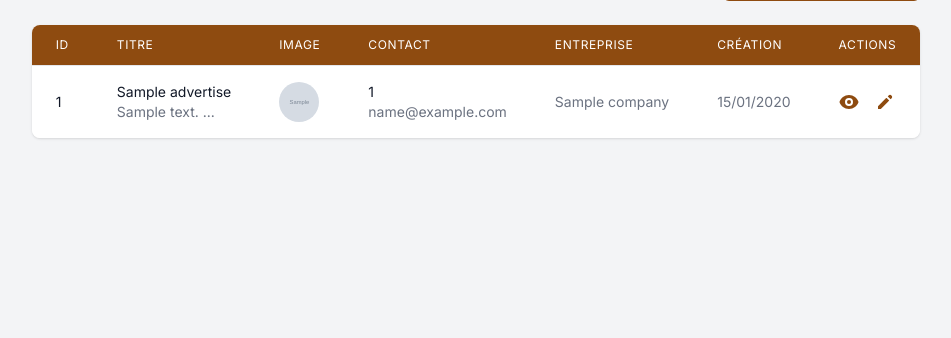
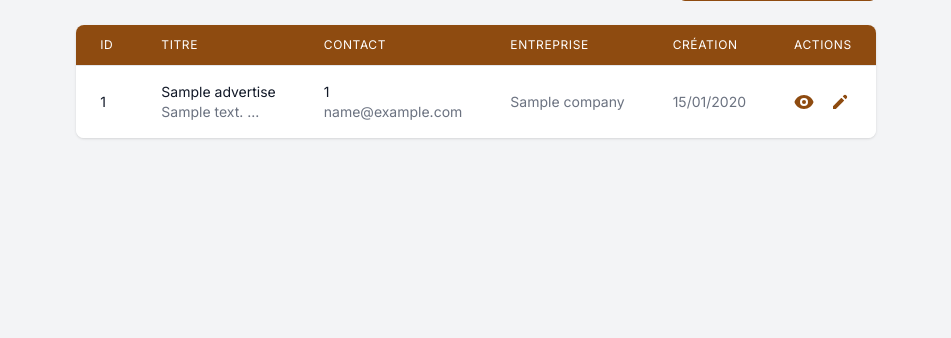
Before and after one commit to olivierAsyst/tumaini-africa-news, a Symfony app: template templates/admin/advertise/index.html.twig in a window 1280 px wide. Shown: the part 153-491 px from the top of the page, without its empty margins (292-1243 px from the left). Run offline with Twig, Linux system fonts and the light colour scheme; the template is opened without the code that fills it: most values are stand-ins (such as "Sample title", 1, 10 or a date in 2020); grey boxes marked "Sample" are stand-in pictures; some libraries are stand-ins or nearby versions.

Commit message:
fix advertise display

```diff
--- a/templates/admin/advertise/index.html.twig
+++ b/templates/admin/advertise/index.html.twig
@@ -21,7 +21,6 @@
                     <tr>
                         <th scope="col" class="px-6 py-3 text-left text-xs font-medium text-white uppercase tracking-wider">ID</th>
                         <th scope="col" class="px-6 py-3 text-left text-xs font-medium text-white uppercase tracking-wider">Titre</th>
-                        <th scope="col" class="px-6 py-3 text-left text-xs font-medium text-white uppercase tracking-wider">Image</th>
                         <th scope="col" class="px-6 py-3 text-left text-xs font-medium text-white uppercase tracking-wider">Contact</th>
                         <th scope="col" class="px-6 py-3 text-left text-xs font-medium text-white uppercase tracking-wider">Entreprise</th>
                         <th scope="col" class="px-6 py-3 text-left text-xs font-medium text-white uppercase tracking-wider">Création</th>
@@ -35,13 +34,6 @@
                         <td class="px-6 py-4 whitespace-nowrap">
                             <div class="text-sm font-medium text-gray-900">{{ advertise.title }}</div>
                             <div class="text-sm text-gray-500 line-clamp-2">{{ advertise.description | slice(0, 50) }} ...</div>
-                        </td>
-                        <td class="px-6 py-4 whitespace-nowrap">
-                            {% if advertise.imageUrl %}
-                            <img src="{{ asset(advertise.imageUrl) }}" alt="Image publicitaire" class="h-10 w-10 rounded-full object-cover">
-                            {% else %}
-                            <span class="text-sm text-gray-500">Aucune image</span>
-                            {% endif %}
                         </td>
                         <td class="px-6 py-4 whitespace-nowrap">
                             <div class="text-sm text-gray-900">{{ advertise.phoneNumber ?? 'Non renseigné' }}</div>
--- a/templates/home/index.html.twig
+++ b/templates/home/index.html.twig
@@ -36,7 +36,7 @@
       <div class="rounded-xl carousel-fixed-item flex-shrink-0 w-full h-[200px] md:h-[250px] overflow-hidden transform hover:scale-[1.01] transition-transform duration-300">
         {% if i < advertises_count and last_advertise[i] %}
           {% set imageUrl = vich_uploader_asset(last_advertise[i], 'imageFile') %}
-          <div class="w-full h-full bg-cover bg-center group" style="background-image: url('{{ imageUrl ? asset(imageUrl) : asset('images/static/default.png') }}')">
+          <div class="w-full h-full bg-cover bg-center group" style="background-image: url('/images/static/default.png')">
             <div class="w-full h-full p-4 bg-black/40 flex flex-col justify-between transition-all duration-300 group-hover:bg-black/50">
               <span class="inline-block bg-violet-800 hover:bg-orange-600 text-white text-xs font-semibold px-3 py-1 rounded-xl uppercase transition-all duration-300 self-start shadow-md">
                 PUBLICITE
@@ -506,7 +506,7 @@ const advertisesData = [
         company: "{{ advertise.company|escape('js') }}",
         phoneNumber: "{{ advertise.phoneNumber|escape('js') }}",
         email: "{{ advertise.email|escape('js') }}",
-        imageUrl: "{{ vich_uploader_asset(advertise, 'imageFile') ? asset(vich_uploader_asset(advertise, 'imageFile')) : '' }}"
+        imageUrl: "{{ vich_uploader_asset(advertise, 'imageFile') ? vich_uploader_asset(advertise, 'imageFile') : '' }}"
     }{% if not loop.last %},{% endif %}
     {% endfor %}
 ];
```
Also changed, not shown: package-lock.json, public/images/advertises/banneranubis-68793c99dd25e715756677.jpg (added).
